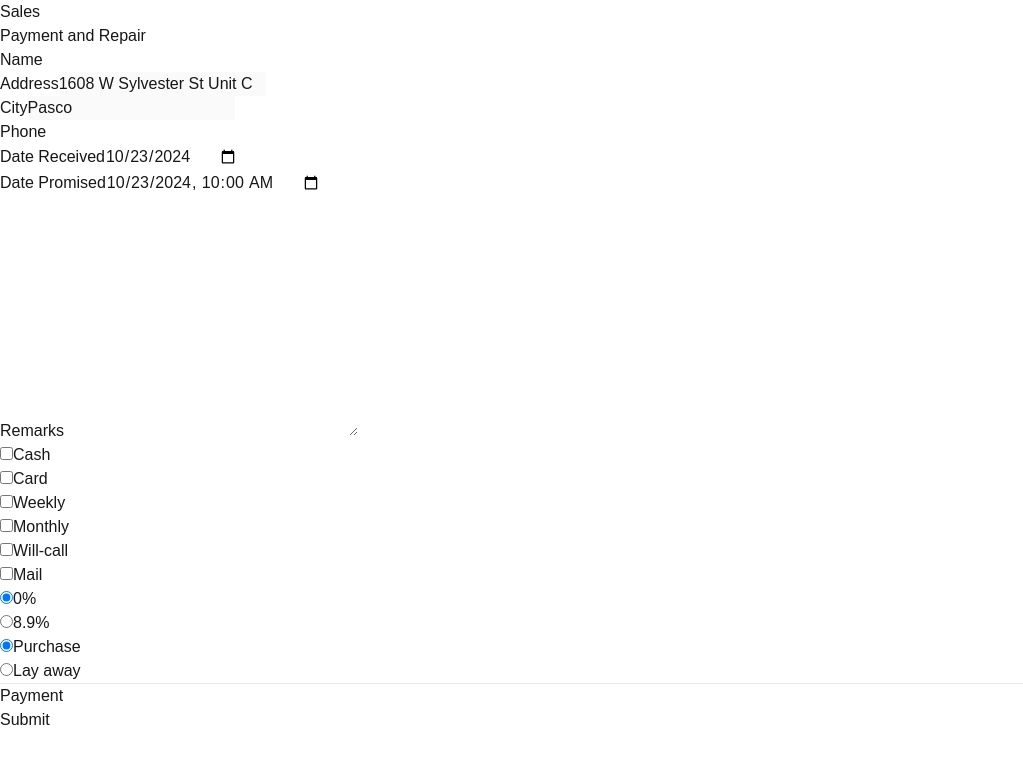
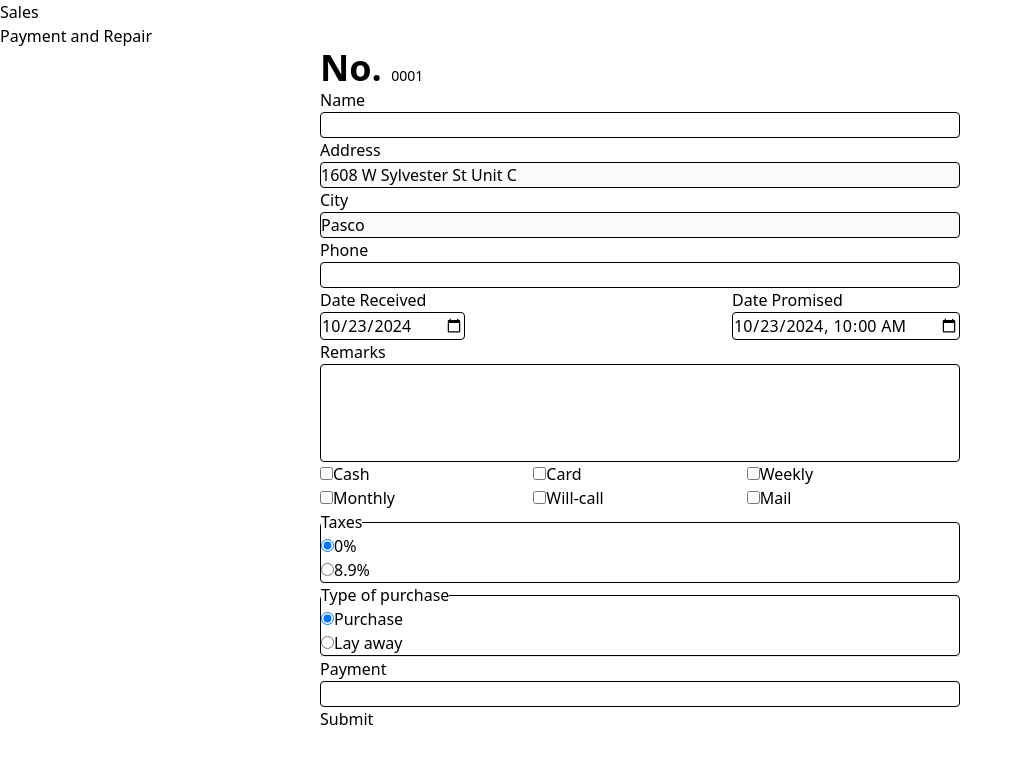
Before and after one commit to Joyeria-La-Perla/Receipts, a Next.js app: page /receipt/payment in a window 1280 px wide. Shown: the top 764 px of the page, without its empty margins (0-1023 px from the left). Built offline with nearby package versions, Linux system fonts and the light colour scheme.

Commit message:
00012 basic styles

```diff
--- a/src/app/globals.css
+++ b/src/app/globals.css
@@ -2,26 +2,12 @@
 @tailwind components;
 @tailwind utilities;
 
-:root {
-  --background: #ffffff;
-  --foreground: #171717;
+.small-receipt-form div:has(> label, > input):not(.small-receipt-form__checkbox-container):not(.small-receipt-form__taxes-container):not(.small-receipt-form__purchase-container) {
+    display: flex;
+    flex-direction: column;
 }
 
-@media (prefers-color-scheme: dark) {
-  :root {
-    --background: #0a0a0a;
-    --foreground: #ededed;
-  }
+.small-receipt-form div input, fieldset, textarea {
+    border: 1px solid black;
+    border-radius: 4px;
 }
-
-body {
-  color: var(--foreground);
-  background: var(--background);
-  font-family: Arial, Helvetica, sans-serif;
-}
-
-@layer utilities {
-  .text-balance {
-    text-wrap: balance;
-  }
-}
--- a/src/app/receipt/payment/page.tsx
+++ b/src/app/receipt/payment/page.tsx
@@ -79,7 +79,15 @@ const Page = () => {
   }
 
   return (
-    <form onSubmit={handleSubmit}>
+    // todo goal: make it look like physical receipt
+    <form
+      onSubmit={handleSubmit}
+      className="small-receipt-form max-w-screen-sm mx-auto"
+    >
+      <h1 className="text-4xl font-black">
+        No. <span className="text-sm font-normal">0001</span>
+      </h1>
+
       <div>
         <label htmlFor="name">Name</label>
         <input
@@ -127,7 +135,7 @@ const Page = () => {
         />
       </div>
 
-      <div>
+      <div className="flex justify-between">
         <div>
           <label htmlFor="received">Date Received</label>
           <input
@@ -151,21 +159,22 @@ const Page = () => {
         </div>
       </div>
 
-      <div>
+      <div className="flex flex-col">
         <label htmlFor="remarks">Remarks</label>
         <textarea
           name="remarks"
           id="remarks"
-          cols={30}
-          rows={10}
+          cols={5000}
+          rows={4}
           onChange={handleChange}
+          className="border border-black resize-none max-h-28"
         ></textarea>
       </div>
 
-      <div>
+      <div className="grid grid-cols-3">
         {["cash", "card", "weekly", "monthly", "will-call", "mail"].map(
           (name) => (
-            <div key={name}>
+            <div key={name} className="small-receipt-form__checkbox-container">
               <input
                 type="checkbox"
                 id={name}
@@ -180,7 +189,11 @@ const Page = () => {
         )}
       </div>
 
-      <div>
+      {/*todo add charges ._.*/}
+
+      <fieldset className="border border-black">
+        <legend>Taxes</legend>
+        <div className="small-receipt-form__taxes-container">
           <input
             type="radio"
             name="taxes"
@@ -192,7 +205,7 @@ const Page = () => {
           <label htmlFor="default_tax">0%</label>
         </div>
 
-      <div>
+        <div className="small-receipt-form__taxes-container">
           <input
             type="radio"
             name="taxes"
@@ -203,8 +216,11 @@ const Page = () => {
           />
           <label htmlFor="local_tax">8.9%</label>
         </div>
+      </fieldset>
 
-      <div>
+      <fieldset className="border border-black">
+        <legend>Type of purchase</legend>
+        <div className="small-receipt-form__purchase-container">
           <input
             type="radio"
             name="typeOfPurchase"
@@ -216,7 +232,7 @@ const Page = () => {
           <label htmlFor="purchase">Purchase</label>
         </div>
 
-      <div>
+        <div className="small-receipt-form__purchase-container">
           <input
             type="radio"
             name="typeOfPurchase"
@@ -227,6 +243,7 @@ const Page = () => {
           />
           <label htmlFor="lay_away">Lay away</label>
         </div>
+      </fieldset>
 
       <hr />
 
```
Lines whose indentation alone changed are shown as unchanged.
